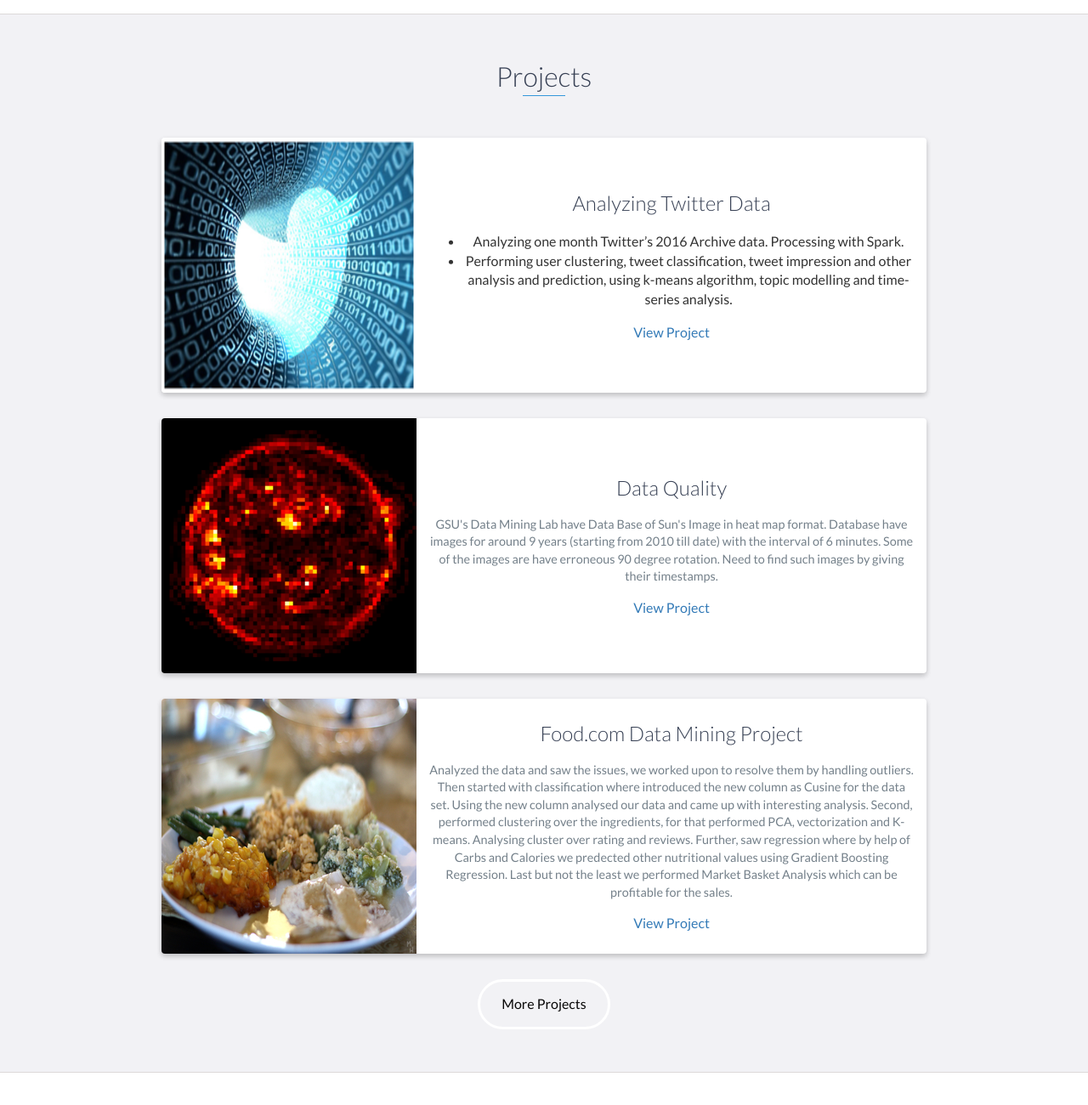
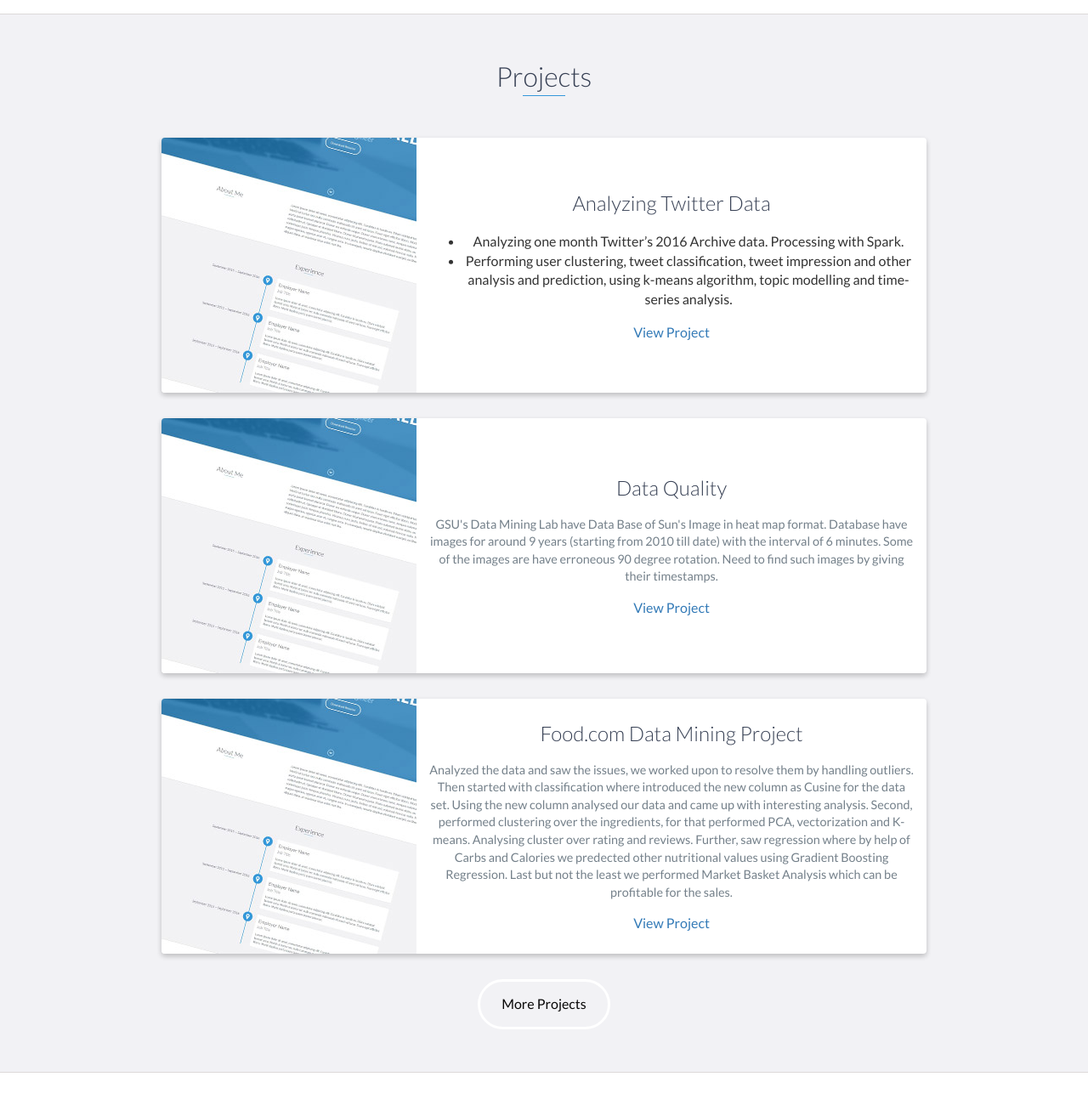
Before and after one commit to SONAMDAWANI/sonamdawani.github.io, a website: page index.html in a window 1280 px wide. Shown: the part 2435-3735 px from the top of the page at 85% size. Drawn offline with nearby package versions, Linux system fonts and the light colour scheme.

Commit message:
Update index.html

```diff
--- a/index.html
+++ b/index.html
@@ -144,7 +144,7 @@
             <div class="row">
                 <div class="project shadow-large">
                     <div class="project-image">
-                        <img src="images/twitter.png" />
+                        <img src="images/project.jpg" />
                     </div>
                     <!-- End .project-image -->
                     <div class="project-info">
@@ -165,7 +165,7 @@
 
                 <div class="project shadow-large">
                     <div class="project-image">
-                        <img src="images/dmlab.png" />
+                        <img src="images/project.jpg" />
                     </div>
                     <!-- End .project-image -->
                     <div class="project-info">
@@ -181,7 +181,7 @@
 
                 <div class="project shadow-large">
                     <div class="project-image">
-                        <img src="images/food.jpg" />
+                        <img src="images/project.jpg" />
                     </div>
                     <!-- End .project-image -->
                     <div class="project-info">
```
